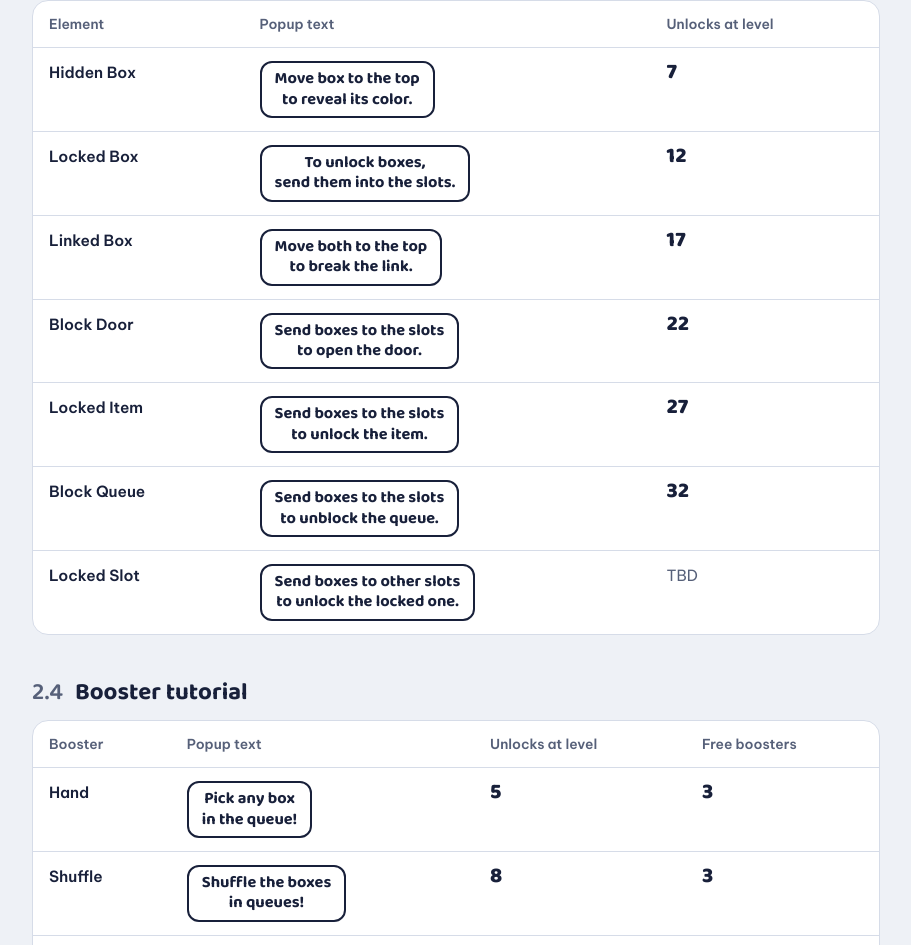
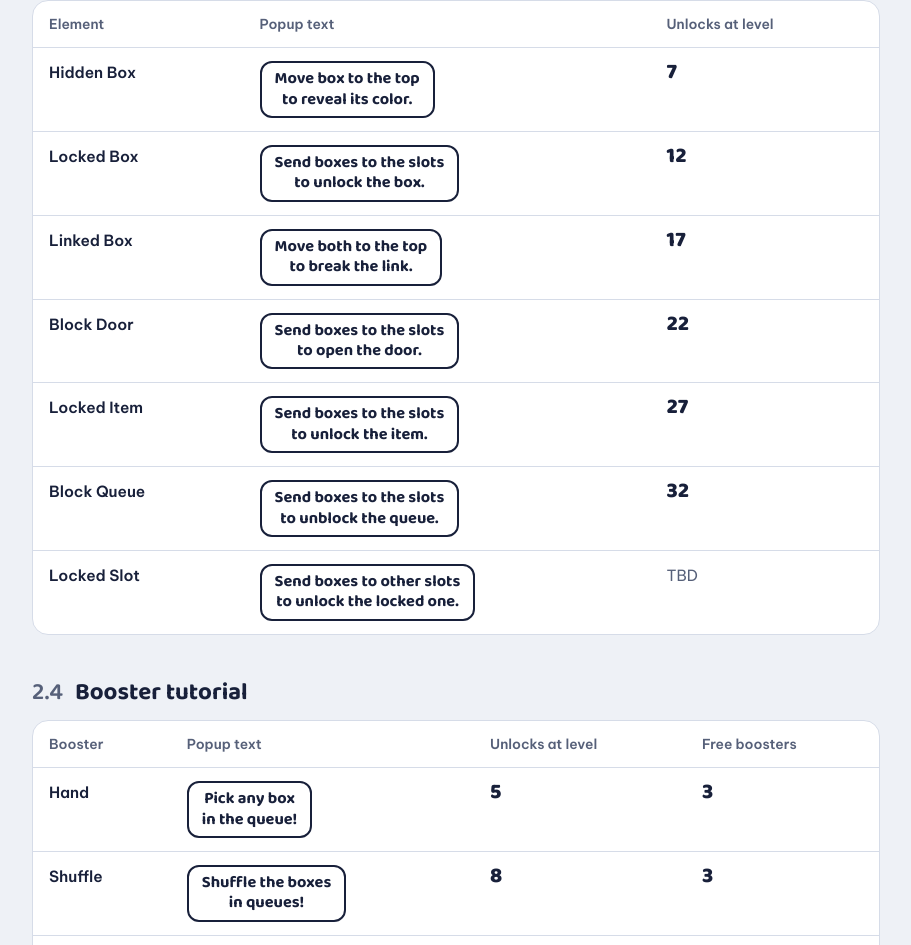
Before and after one commit to hvtanh07/Caps-Sort-GDD, a plain HTML site: page index.html in a window 1280 px wide. Shown: the part 11034-11979 px from the top of the page, without its empty margins (336-1247 px from the left). Drawn offline with Linux system fonts and the light colour scheme.

Commit message:
Update popup text for locked box instruction

```diff
--- a/index.html
+++ b/index.html
@@ -1035,7 +1035,7 @@ function view(l){
     [t('Element','Yếu tố'),t('Popup text','Nội dung popup'),t('Unlocks at level','Mở ở màn')],
     [
       [N.hidden,popup('Move box to the top<br>to reveal its color.','Đưa hộp lên đầu hàng chờ<br>để hiện màu.'),lvl(7)],
-      [N.lockedBox,popup('To unlock boxes,<br>send them into the slots.','Để mở khóa hộp,<br>hãy đưa chúng vào các ô.'),lvl(12)],
+      [N.lockedBox,popup('Send boxes to the slots<br>to unlock the box.','Đưa hộp lên các ô<br>để mở khóa các hộp.'),lvl(12)],
       [N.linked,popup('Move both to the top<br>to break the link.','Đưa cả hai lên đầu hàng chờ<br>để gỡ liên kết.'),lvl(17)],
       [N.door,popup('Send boxes to the slots<br>to open the door.','Đưa hộp lên các ô<br>để mở cửa.'),lvl(22)],
       [N.locked,popup('Send boxes to the slots<br>to unlock the item.','Đưa hộp lên các ô<br>để mở khóa vật phẩm.'),lvl(27)],
```
